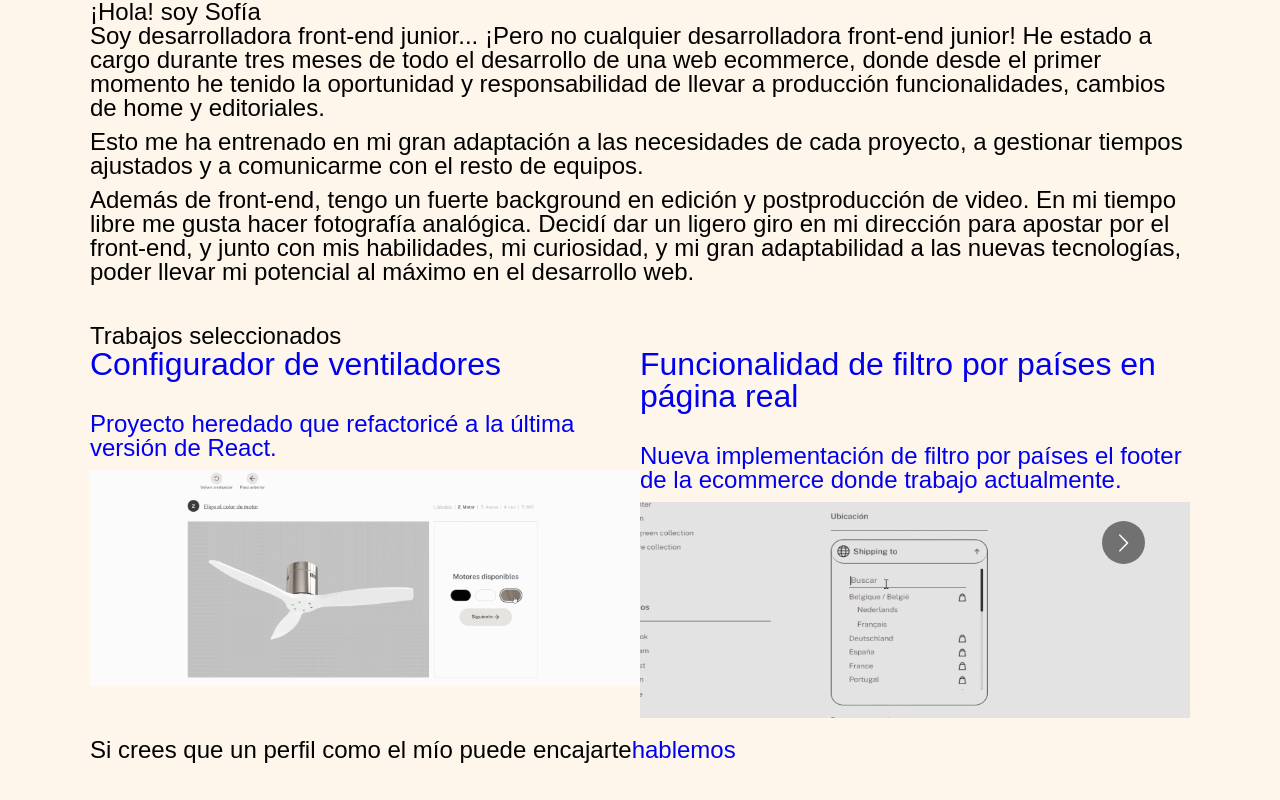
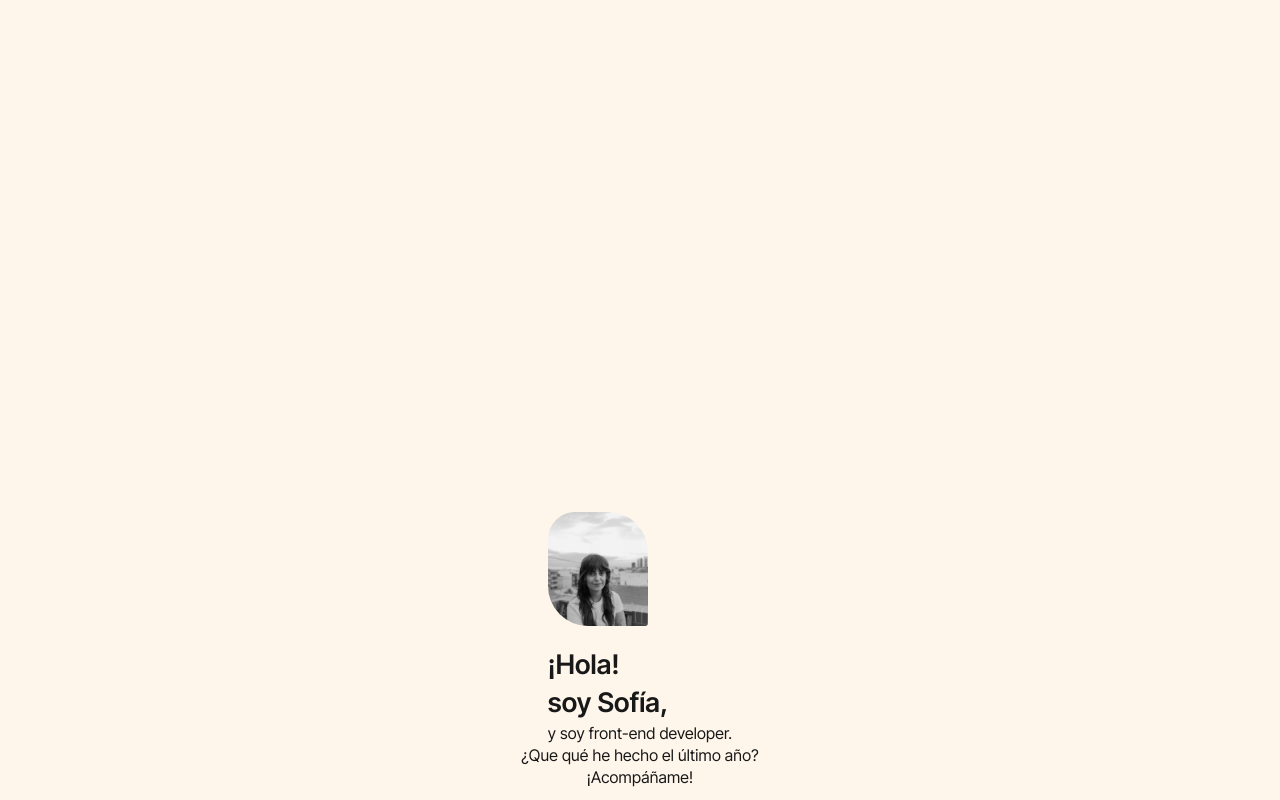
Before and after one commit to SofiaBManzano/sofia-portfolio-2022, a React (Create React App) app: page / in a window 1280 px wide. Shown: the top 800 px of the page. Built offline with nearby package versions, Linux system fonts and the light colour scheme.

Commit message:
add: styles && new arrows on carousel

```diff
--- a/public/index.html
+++ b/public/index.html
@@ -9,7 +9,7 @@
       name="description"
       content="Web site created using create-react-app"
     />
-    <link rel="apple-touch-icon" href="%PUBLIC_URL%/logo192.png" />
+
     <!--
       manifest.json provides metadata used when your web app is installed on a
       user's mobile device or desktop. See https://developers.google.com/web/fundamentals/web-app-manifest/
@@ -24,7 +24,13 @@
       work correctly both with client-side routing and a non-root public URL.
       Learn how to configure a non-root public URL by running `npm run build`.
     -->
-    <title>React App</title>
+    <link rel="preconnect" href="https://fonts.googleapis.com" />
+    <link rel="preconnect" href="https://fonts.gstatic.com" crossorigin />
+    <link
+      href="https://fonts.googleapis.com/css2?family=Inter+Tight:wght@400;600&display=swap"
+      rel="stylesheet"
+    />
+    <title>Sofía Blas Portfolio</title>
   </head>
   <body>
     <noscript>You need to enable JavaScript to run this app.</noscript>
--- a/src/App.js
+++ b/src/App.js
@@ -1,18 +1,20 @@
 import "./App.scss";
-import Rrss from "./components/Footer/rrss/Rrss";
+import Rrss from "./components/footer/rrss/Rrss";
 
-import Welcome from "./components/Header/Welcome";
+import Welcome from "./components/header/Welcome";
+import About from "./components/main/About/About";
 import Contact from "./components/main/Contact/Contact";
 import SelectedWorks from "./components/main/SelectedWorks/SelectedWorks";
 function App() {
   return (
     <>
-      <header className="c-block">
+      <header className="c-block c-block-header">
         <Welcome />
       </header>
       <main className="c-block">
         {" "}
         <SelectedWorks />
+        <About />
         <Contact />
       </main>
       <footer className="c-block">
--- a/src/App.scss
+++ b/src/App.scss
@@ -1,11 +1,12 @@
-// @import "./styles/Global.scss";
+@import "./styles/Global.scss";
 @import "./styles/Mixins.scss";
 @import "./styles/Reset.scss";
 @import "./styles/Variables.scss";
 
 
+@import "./components/header/Welcome.scss";
+@import "./components/main/SelectedWorks/TemplateWork.scss";
 
-@import "./components/main/SelectedWorks/TemplateWork.scss";
 //*------------GLOBAL------------*//
 
 p {
@@ -18,12 +19,17 @@ p {
 body {
     font-family: $text-font;
     background-color: rgb(255, 246, 235);
-    font-size: 24px;
+    color: rgb(24, 24, 24);
+    font-size: 16px;
+    line-height: 1.4;
+    letter-spacing: 0.2px;
 }
 .u-link-reset{
     text-decoration: none !important;
 }
-a:-webkit-any-link { text-decoration: none; }
+a:-webkit-any-link {
+     text-decoration: none;
+     }
 .c-block{
     margin-bottom: 40px;
     padding: 0 50px;
@@ -34,3 +40,13 @@ a:-webkit-any-link { text-decoration: none; }
         margin-right: auto;
     }
 }
+.c-block-header{
+    height: 100vh;
+    display: flex;
+    flex-direction: column;
+    justify-content: space-between;
+    align-items: center;
+
+    padding-top: 40%;
+    padding-bottom: 20px;
+}
--- a/src/components/header/Welcome.js
+++ b/src/components/header/Welcome.js
@@ -1,30 +1,29 @@
+import portrait from "../../images/foto-sofia-bn.jpg";
+
 const Welcome = () => {
   return (
     <>
-      <h1>
-        ¡Hola! <span>soy Sofía</span>
-      </h1>
-      <p>
-        Soy desarrolladora front-end junior... ¡Pero no cualquier desarrolladora
-        front-end junior! He estado a cargo durante tres meses de todo el
-        desarrollo de una web ecommerce, donde desde el primer momento he tenido
-        la oportunidad y responsabilidad de llevar a producción funcionalidades,
-        cambios de home y editoriales.
-      </p>
-      <p>
-        Esto me ha entrenado en mi gran adaptación a las necesidades de cada
-        proyecto, a gestionar tiempos ajustados y a comunicarme con el resto de
-        equipos.
-      </p>
-
-      <p>
-        Además de front-end, tengo un fuerte background en edición y
-        postproducción de video. En mi tiempo libre me gusta hacer fotografía
-        analógica. Decidí dar un ligero giro en mi dirección para apostar por el
-        front-end, y junto con mis habilidades, mi curiosidad, y mi gran
-        adaptabilidad a las nuevas tecnologías, poder llevar mi potencial al
-        máximo en el desarrollo web.
-      </p>
+      <section class="c-header__wrapper">
+        <article class=" c-img-wrapper c-img-wrapper__portrait">
+          <img
+            class="c-img-wrapper__portrait--border u-bg-image "
+            src={portrait}
+          ></img>
+        </article>
+        <article>
+          {" "}
+          <h1 class="c-header-title">
+            ¡Hola! <span>soy Sofía,</span>
+          </h1>
+          <h3>y soy front-end developer.</h3>
+        </article>
+      </section>
+      <section>
+        {" "}
+        <p class="c-header-subtitle">
+          ¿Que qué he hecho el último año?<span>¡Acompáñame!</span>
+        </p>
+      </section>
     </>
   );
 };
--- /dev/null
+++ b/src/components/header/Welcome.scss
@@ -0,0 +1,22 @@
+.c-header-title{
+    font-weight: 600;
+    font-size: 27px;
+    padding-top: 20px;
+}
+.c-header-subtitle span{
+    display: block;
+    text-align: center;
+}
+.c-header-title span{
+    display: block;
+}
+.c-img-wrapper{
+    &__portrait{
+aspect-ratio: 500 / 570;
+max-width: 100px;
+
+&--border{
+    border-radius: 27px 40px 3px
+}
+    }
+}
--- /dev/null
+++ b/src/components/main/About/About.js
@@ -0,0 +1,30 @@
+const About = () => {
+  return (
+    <section class="c-block-section">
+      {" "}
+      <h2 class=" c-block-title">Quién soy</h2>
+      <p>
+        Soy desarrolladora front-end junior... ¡Pero no cualquier desarrolladora
+        front-end junior! He estado a cargo durante tres meses de todo el
+        desarrollo de una web ecommerce, donde desde el primer momento he tenido
+        la oportunidad y responsabilidad de llevar a producción funcionalidades,
+        cambios de home y editoriales.
+      </p>
+      <p>
+        Esto me ha entrenado en mi gran adaptación a las necesidades de cada
+        proyecto, a gestionar tiempos ajustados y a comunicarme con el resto de
+        equipos.
+      </p>
+      <p>
+        Además de front-end, tengo un fuerte background en edición y
+        postproducción de video. En mi tiempo libre me gusta hacer fotografía
+        analógica. Decidí dar un ligero giro en mi dirección para apostar por el
+        front-end, y junto con mis habilidades, mi curiosidad, y mi gran
+        adaptabilidad a las nuevas tecnologías, poder llevar mi potencial al
+        máximo en el desarrollo web.
+      </p>
+    </section>
+  );
+};
+
+export default About;
--- a/src/components/main/SelectedWorks/SelectedWorks.js
+++ b/src/components/main/SelectedWorks/SelectedWorks.js
@@ -12,7 +12,6 @@ import "react-multi-carousel/lib/styles.css";
 const SelectedWorks = () => {
   const responsive = {
     superLargeDesktop: {
-      // the naming can be any, depends on you.
       breakpoint: { max: 4000, min: 3000 },
       items: 1,
     },
@@ -22,7 +21,7 @@ const SelectedWorks = () => {
     },
     tablet: {
       breakpoint: { max: 1024, min: 464 },
-      items: 2,
+      items: 1,
     },
     mobile: {
       breakpoint: { max: 464, min: 0 },
@@ -30,10 +29,10 @@ const SelectedWorks = () => {
     },
   };
   return (
-    <section id="work">
-      <h2>Trabajos seleccionados</h2>
+    <section id="work " class="c-block-section">
+      <h2 class="c-block-title u-text-underline">Trabajos seleccionados</h2>
       <ul>
-        <Carousel responsive={responsive}>
+        <Carousel class="prueba " responsive={responsive}>
           <TemplateWork
             title="Configurador de ventiladores"
             description="Proyecto heredado que refactoricé a la última versión de React."
--- a/src/components/main/SelectedWorks/TemplateWork.js
+++ b/src/components/main/SelectedWorks/TemplateWork.js
@@ -6,7 +6,7 @@ const TemplateWork = (props) => {
         <div class="c-work-subtitle">
           <p>{props.description}</p>
 
-          <div class="c-img-wrapper">
+          <div class="c-img-wrapper c-img-wrapper--work">
             <img class="u-bg-image" src={props.image}></img>
           </div>
         </div>{" "}
--- a/src/components/main/SelectedWorks/TemplateWork.scss
+++ b/src/components/main/SelectedWorks/TemplateWork.scss
@@ -1,17 +1,29 @@
 .c-block-work{
     margin-bottom: 20px;
+ background-color: $brown-color;
+ padding-top: 80px;
+ padding-right: 20px;
+ padding-bottom: 40px;
+ padding-left: 20px;
+
+}
+.c-work-subtitle{
+    color: $cream-color;
 
 }
 .c-work-title{
-    font-size: 32px;
-    padding-bottom: 1em;
+    font-size: 24px;
+    color: $cream-color;
+    padding-bottom: 0.5em;
 }
 .c-img-wrapper{
     position: relative;
-    aspect-ratio: 832 / 326;
+
     width: 100%;
-    height: 100%;
 
+    &--work{
+aspect-ratio: 832 / 326;
+    }
 }
 
 .u-bg-image{
@@ -23,3 +35,18 @@
   display: block;
   width: 100%;
 }
+
+
+//CARRUSEL
+.react-multiple-carousel__arrow--right{
+    top: calc(5% + 1px) !important;
+    right: calc(30% + 1px);
+    background-color: $brown-color;
+}
+.react-multiple-carousel__arrow--left{
+    top: calc(5% + 1px) !important;
+    left: calc(30% + 1px);
+}
+.react-multiple-carousel__arrow{
+    background-color: $brown-color !important;
+}
--- a/src/styles/Global.scss
+++ b/src/styles/Global.scss
@@ -6,6 +6,19 @@ p {
     margin-block-end: 0;
     margin: 0 0 10px;
 }
-body {
-    font-family: $text-font;
+
+.c-block-title{
+font-weight: 600;
+font-size: 24px;
+width: fit-content;
+margin-bottom: 24px;
 }
+.u-text-underline{
+border-bottom: rgb(24, 24, 24) 2px solid;
+}
+.c-block-section{
+   margin-bottom: 40px;
+}
+.u-fullwidth{
+    width: 100vw !important;
+}
--- a/src/styles/Variables.scss
+++ b/src/styles/Variables.scss
@@ -1,17 +1,8 @@
 //fonts
-$titles-font-family-bold: "monument-extended-bold", sans-serif;
-$titles-font-family-regular: "monument-extended-regular", sans-serif;
-// $console-font: "IBM Plex Mono", monospace;
-// $console-font: "Roboto Condensed", sans-serif;
-// $text-font: "Roboto Condensed", sans-serif;
-$console-font: "Chakra Petch", sans-serif;
-$text-font: "Chakra Petch", sans-serif;
+
+
+$text-font: 'Inter Tight', sans-serif;
 //colors
-$black: black;
-$white: white;
-$gray: rgb(148, 147, 147);
-
-$whiteText: white;
-$blackText: black;
-$pinkColor: rgb(245, 105, 128);
-$grayText: rgb(24, 24, 24);
+$black-color: rgb(24, 24, 24);
+$cream-color: rgb(255, 246, 235);
+$brown-color: rgb(126, 80, 37);
```
Also changed, not shown: src/images/foto-sofia-bn.jpg (added), src/images/foto-sofia.jpeg (added).
